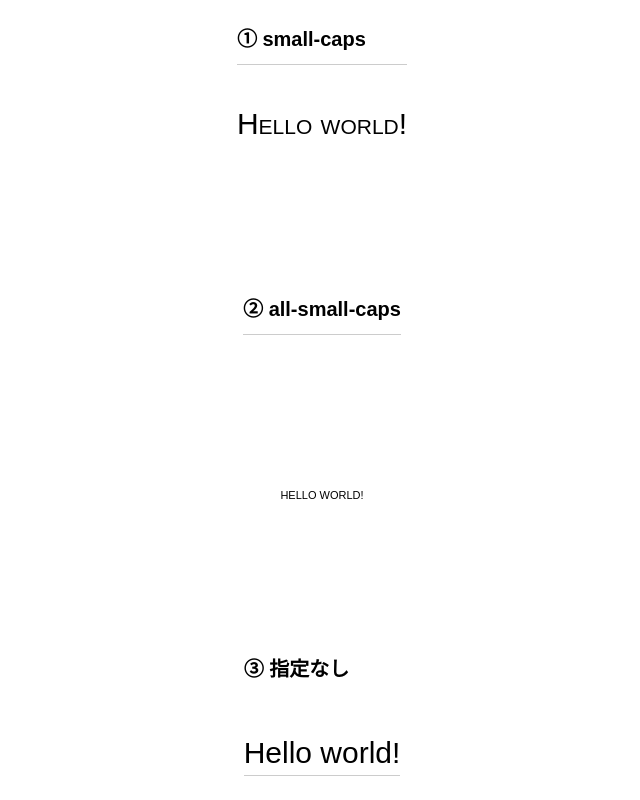
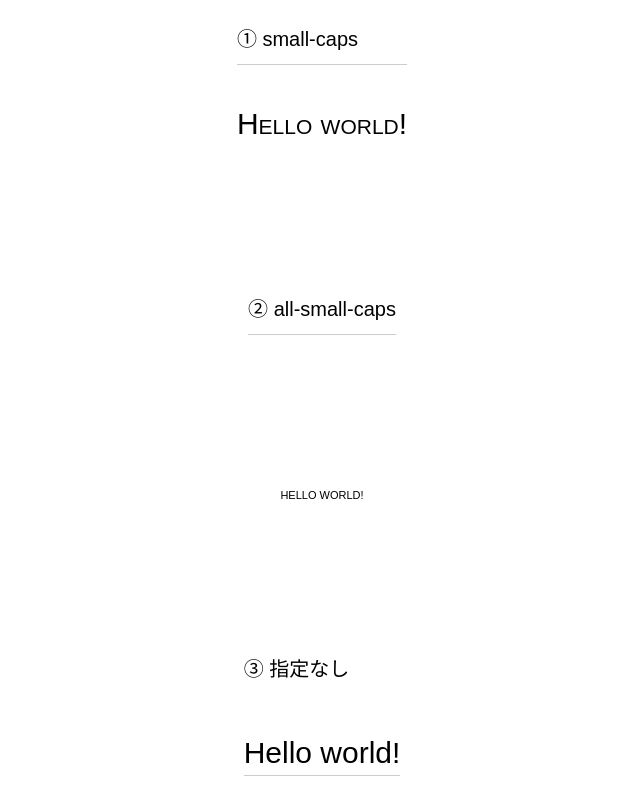
Before and after one commit to ics-creative/250327_font-variant, a plain HTML site: page sample/font-variant-caps/index.html in a window 1280 px wide. Shown: the whole page, without its empty margins (318-958 px from the left). Drawn offline with Linux system fonts and the light colour scheme.

Commit message:
CSSの修正

```diff
--- a/assets/styles/base.css
+++ b/assets/styles/base.css
@@ -4,7 +4,7 @@
   box-sizing: border-box;
 }
 
-body, h1, h2, p {
+body, div, h1, h2, p {
   margin: 0
 }
 
@@ -35,4 +35,5 @@ body > div {
 .title {
   font-size: 20px;
   margin-bottom: 10px;
+  font-weight: normal;
 }
```
